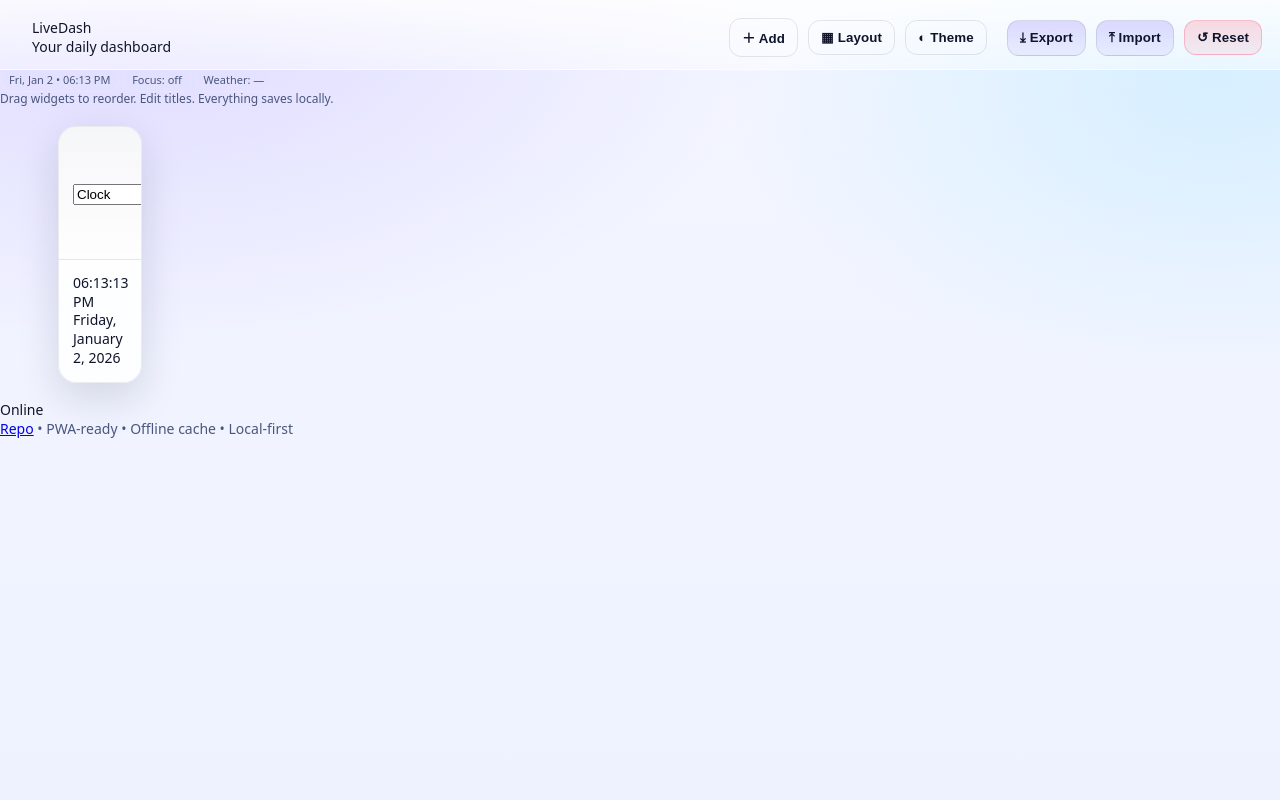
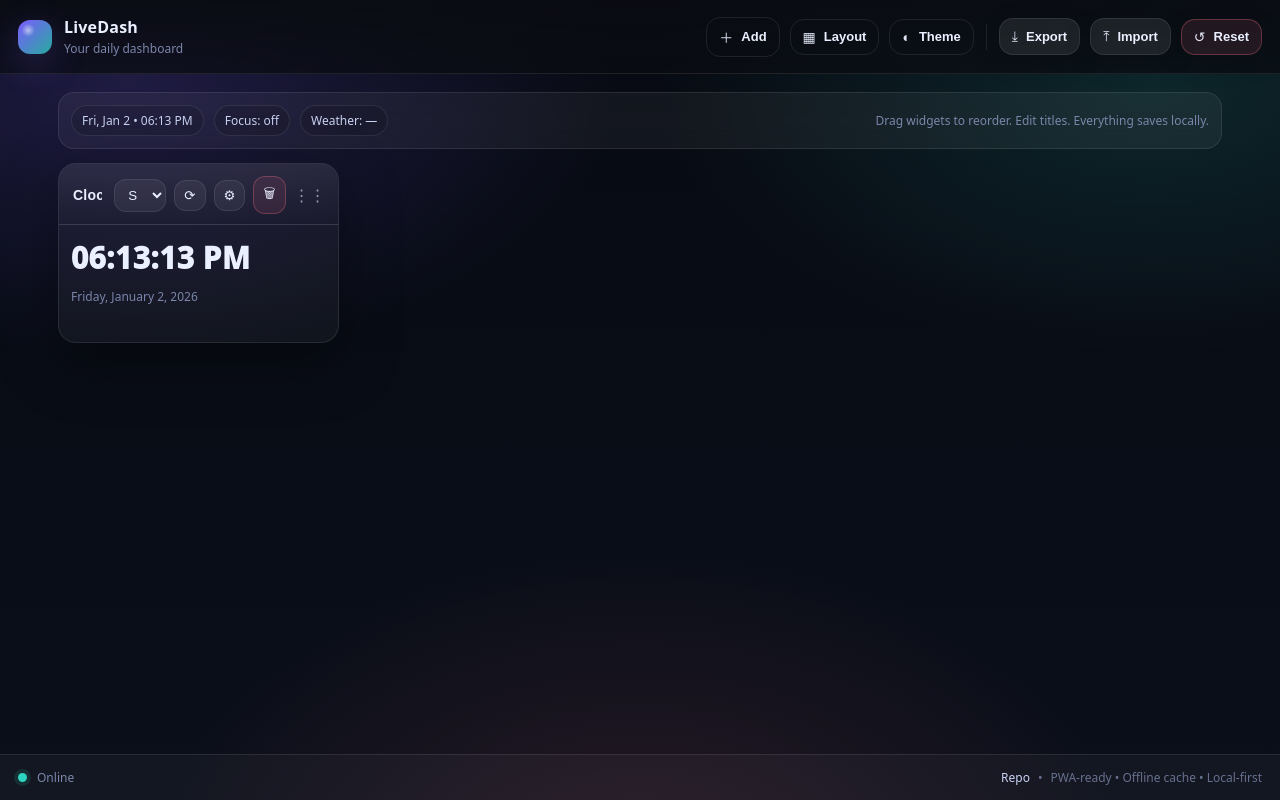
Before and after one commit to Mahan-Imanian/LiveDash, a PHP site: page / in a window 1280 px wide. Run offline with PHP 8.4, Linux system fonts and the light colour scheme.

Commit message:
Update styles.css

```diff
--- a/styles.css
+++ b/styles.css
@@ -1,316 +1,386 @@
 :root{
-  --bg0:#070b16;
-  --bg1:#0b1020;
-  --card:#0f1731;
-  --card2:#0b1329;
-  --text:#e7ecff;
-  --muted:#9aa6cf;
-  --line:#1c2750;
+  --bg0:#070a12;
+  --bg1:#0b0f1a;
+  --bg2:#0f1422;
+  --fg0:#eaf0ff;
+  --fg1:#c8d2f2;
+  --fg2:#9aa7cf;
+  --muted:#7b86aa;
+  --line:rgba(255,255,255,.09);
+  --glass:rgba(255,255,255,.06);
+  --shadow:0 18px 60px rgba(0,0,0,.35);
+  --radius:18px;
+  --pad:14px;
+  --gap:14px;
   --accent:#7c5cff;
-  --danger:#ff4d6d;
-  --shadow: 0 12px 40px rgba(0,0,0,.45);
-  --r:18px;
+  --ok:#2dd4bf;
+  --warn:#f59e0b;
+  --bad:#fb7185;
+  --cols:4;
+  --density:1;
+  --card:glass;
 }
 
-@media (prefers-color-scheme: light){
-  :root{
-    --bg0:#f4f6ff;
-    --bg1:#eef2ff;
-    --card:#ffffff;
-    --card2:#f7f9ff;
-    --text:#10142a;
-    --muted:#4a567e;
-    --line:#dde3ff;
-    --shadow: 0 14px 40px rgba(14,22,50,.14);
-  }
+[data-theme="light"]{
+  --bg0:#f4f6ff;
+  --bg1:#ffffff;
+  --bg2:#f2f5ff;
+  --fg0:#0b1022;
+  --fg1:#162040;
+  --fg2:#2a3a6a;
+  --muted:#5b6a95;
+  --line:rgba(20,30,60,.10);
+  --glass:rgba(20,30,60,.04);
+  --shadow:0 18px 60px rgba(20,30,60,.10);
 }
 
 *{box-sizing:border-box}
 html,body{height:100%}
 body{
   margin:0;
-  background: radial-gradient(1100px 600px at 10% 0%, rgba(124,92,255,.18), transparent 60%),
-              radial-gradient(900px 560px at 95% 10%, rgba(0,193,255,.12), transparent 55%),
-              linear-gradient(180deg, var(--bg0), var(--bg1));
-  color:var(--text);
-  font: 14px/1.35 ui-sans-serif, system-ui, -apple-system, Segoe UI, Roboto, Helvetica, Arial, "Apple Color Emoji","Segoe UI Emoji";
+  font-family: ui-sans-serif, system-ui, -apple-system, Segoe UI, Roboto, Helvetica, Arial, "Apple Color Emoji","Segoe UI Emoji";
+  background:
+    radial-gradient(900px 500px at 10% 10%, rgba(124,92,255,.20), transparent 55%),
+    radial-gradient(900px 500px at 90% 10%, rgba(45,212,191,.14), transparent 55%),
+    radial-gradient(900px 600px at 50% 110%, rgba(251,113,133,.12), transparent 55%),
+    linear-gradient(180deg, var(--bg0), var(--bg1));
+  color:var(--fg0);
+  overflow-x:hidden;
 }
 
-body[data-theme="dark"]{color-scheme:dark}
-body[data-theme="light"]{color-scheme:light}
+#app{min-height:100%; display:flex; flex-direction:column}
 
 .topbar{
-  position:sticky;
-  top:0;
-  z-index:10;
-  backdrop-filter: blur(12px);
-  background: linear-gradient(180deg, rgba(10,14,28,.78), rgba(10,14,28,.35));
-  border-bottom:1px solid rgba(255,255,255,.06);
-  padding:18px 18px 12px;
-  display:flex;
-  align-items:center;
-  justify-content:space-between;
-  gap:14px;
+  position:sticky; top:0; z-index:10;
+  display:flex; align-items:center; justify-content:space-between;
+  padding:16px 18px;
+  border-bottom:1px solid var(--line);
+  background:linear-gradient(180deg, rgba(10,12,18,.92), rgba(10,12,18,.70));
+  backdrop-filter: blur(14px);
+}
+[data-theme="light"] .topbar{
+  background:linear-gradient(180deg, rgba(255,255,255,.92), rgba(255,255,255,.72));
 }
 
-@media (prefers-color-scheme: light){
-  .topbar{background: linear-gradient(180deg, rgba(255,255,255,.82), rgba(255,255,255,.44));}
+.brand{display:flex; align-items:center; gap:12px}
+.logo{
+  width:34px; height:34px; border-radius:12px;
+  background:
+    radial-gradient(12px 12px at 30% 30%, rgba(255,255,255,.55), transparent 55%),
+    linear-gradient(135deg, var(--accent), rgba(45,212,191,.80));
+  box-shadow: 0 10px 34px rgba(124,92,255,.25);
+}
+.brand-text .title{font-weight:800; letter-spacing:.2px}
+.brand-text .subtitle{color:var(--muted); font-size:12px; margin-top:2px}
+
+.top-actions{display:flex; align-items:center; gap:10px}
+.sep{width:1px; height:26px; background:var(--line); margin:0 2px}
+
+.btn{
+  appearance:none; border:1px solid var(--line); background:rgba(255,255,255,.08);
+  color:var(--fg0);
+  padding:9px 12px;
+  border-radius:14px;
+  display:inline-flex; align-items:center; gap:8px;
+  cursor:pointer;
+  box-shadow: 0 8px 26px rgba(0,0,0,.18);
+}
+.btn:hover{transform:translateY(-1px)}
+.btn:active{transform:translateY(0)}
+.btn.ghost{background:transparent; box-shadow:none}
+.btn.danger{border-color: rgba(251,113,133,.30); background:rgba(251,113,133,.10)}
+.btn-ic{font-size:14px; opacity:.95}
+.btn-tx{font-weight:650; font-size:13px}
+
+.main{flex:1; padding:18px; max-width:1200px; width:100%; margin:0 auto}
+
+.statusbar{
+  display:flex; align-items:center; justify-content:space-between;
+  gap:14px;
+  padding:12px 12px;
+  border:1px solid var(--line);
+  border-radius:16px;
+  background:rgba(255,255,255,.05);
+  backdrop-filter: blur(12px);
+}
+.status-left{display:flex; gap:10px; flex-wrap:wrap}
+.status-right{display:flex; gap:10px; align-items:center}
+.hint{color:var(--muted); font-size:12px}
+
+.pill{
+  display:inline-flex; align-items:center;
+  padding:6px 10px;
+  border-radius:999px;
+  border:1px solid var(--line);
+  background:rgba(0,0,0,.12);
+  color:var(--fg1);
+  font-size:12px;
 }
 
-.brand{display:flex; align-items:flex-end; gap:14px; min-width:260px}
-.clock{display:flex; flex-direction:column}
-.time{font-size:34px; font-weight:750; letter-spacing:-.03em}
-.date{color:var(--muted); font-size:13px}
-.status{color:var(--muted); font-size:12px; padding-bottom:2px; white-space:nowrap; overflow:hidden; text-overflow:ellipsis; max-width:520px}
-
-.top-actions{display:flex; gap:10px; align-items:center}
-
+.grid-wrap{margin-top:14px}
 .grid{
-  max-width:1200px;
-  margin: 0 auto;
-  padding: 18px;
   display:grid;
-  grid-template-columns: repeat(12, 1fr);
-  gap:14px;
+  grid-template-columns: repeat(var(--cols), minmax(0, 1fr));
+  gap: calc(var(--gap) / var(--density));
+  align-items:stretch;
+}
+@media (max-width: 980px){
+  .grid{grid-template-columns: repeat(2, minmax(0, 1fr))}
+  .btn-tx{display:none}
+}
+@media (max-width: 560px){
+  .grid{grid-template-columns: 1fr}
+  .status-right{display:none}
 }
 
 .card{
-  background: linear-gradient(180deg, rgba(255,255,255,.06), rgba(255,255,255,.03));
-  border:1px solid rgba(255,255,255,.08);
-  border-radius: var(--r);
+  border:1px solid var(--line);
+  border-radius: var(--radius);
+  background: rgba(255,255,255,.04);
   box-shadow: var(--shadow);
   overflow:hidden;
-  min-height:160px;
-  display:flex;
-  flex-direction:column;
+  min-height: 180px;
+  position:relative;
+}
+:root[style*="--card:solid"] .card{background: var(--bg2)}
+.card[data-size="1"]{grid-column: span 1}
+.card[data-size="2"]{grid-column: span 2}
+.card[data-size="3"]{grid-column: span 4}
+@media (max-width: 980px){
+  .card[data-size="3"]{grid-column: span 2}
+}
+@media (max-width: 560px){
+  .card[data-size="2"], .card[data-size="3"]{grid-column: span 1}
 }
 
-@media (prefers-color-scheme: light){
-  .card{
-    background: linear-gradient(180deg, rgba(255,255,255,.96), rgba(255,255,255,.86));
-    border:1px solid rgba(14,22,50,.08);
-  }
+.card.dragging{opacity:.65; transform: scale(.99)}
+.card.over{outline:2px dashed rgba(124,92,255,.45); outline-offset:-6px}
+
+.card-head{
+  display:flex; align-items:center; justify-content:space-between;
+  padding: 12px 12px 10px;
+  border-bottom:1px solid var(--line);
+  background: linear-gradient(180deg, rgba(255,255,255,.06), rgba(255,255,255,0));
+}
+.card-title{
+  width:100%;
+  font-weight:800;
+  letter-spacing:.2px;
+  border:0;
+  outline:none;
+  background:transparent;
+  color:var(--fg0);
+  font-size:14px;
+}
+.card-title::placeholder{color:var(--muted)}
+.card-actions{display:flex; align-items:center; gap:8px; margin-left:10px}
+.drag{opacity:.6; user-select:none}
+.iconbtn{
+  appearance:none;
+  border:1px solid var(--line);
+  background:rgba(255,255,255,.06);
+  color:var(--fg0);
+  border-radius:12px;
+  padding:7px 9px;
+  cursor:pointer;
+}
+.iconbtn:hover{transform:translateY(-1px)}
+.iconbtn:active{transform:translateY(0)}
+.iconbtn.danger{border-color: rgba(251,113,133,.30); background:rgba(251,113,133,.10)}
+.mini{
+  border:1px solid var(--line);
+  background:rgba(255,255,255,.06);
+  color:var(--fg0);
+  border-radius:12px;
+  padding:7px 9px;
+  cursor:pointer;
 }
 
-.card[data-card="search"]{grid-column: span 6}
-.card[data-card="weather"]{grid-column: span 6}
-.card[data-card="agenda"]{grid-column: span 6}
-.card[data-card="tasks"]{grid-column: span 6}
-.card[data-card="notes"]{grid-column: span 7}
-.card[data-card="links"]{grid-column: span 5}
-.card[data-card="focus"]{grid-column: span 4}
+.card-body{padding:12px}
 
-@media (max-width: 1020px){
-  .card[data-card="search"],.card[data-card="weather"],.card[data-card="agenda"],.card[data-card="tasks"]{grid-column: span 12}
-  .card[data-card="notes"],.card[data-card="links"]{grid-column: span 12}
-  .card[data-card="focus"]{grid-column: span 12}
-  .brand{min-width:0}
-  .status{display:none}
+.footer{
+  display:flex; align-items:center; justify-content:space-between;
+  padding:14px 18px;
+  border-top:1px solid var(--line);
+  color:var(--muted);
+  font-size:12px;
+  background:rgba(255,255,255,.03);
+}
+.footer-left{display:flex; align-items:center; gap:10px}
+.dot{width:9px; height:9px; border-radius:999px; background:var(--ok); box-shadow:0 0 0 4px rgba(45,212,191,.12)}
+.footer-right{display:flex; align-items:center; gap:8px}
+.muted{opacity:.8}
+.link{color:var(--fg1); text-decoration:none}
+.link:hover{text-decoration:underline}
+
+/* Modal */
+.modal{position:fixed; inset:0; z-index:50}
+.modal[hidden]{display:none}
+.modal-backdrop{
+  position:absolute; inset:0;
+  background: rgba(0,0,0,.55);
+  backdrop-filter: blur(8px);
+}
+.modal-panel{
+  position:relative;
+  width:min(920px, calc(100% - 20px));
+  margin: 70px auto 30px;
+  border-radius: 18px;
+  border:1px solid var(--line);
+  background: rgba(15,20,34,.92);
+  box-shadow: 0 30px 90px rgba(0,0,0,.55);
+  overflow:hidden;
+}
+[data-theme="light"] .modal-panel{background: rgba(255,255,255,.92)}
+.modal-head{
+  display:flex; align-items:center; justify-content:space-between;
+  padding:14px 14px;
+  border-bottom:1px solid var(--line);
+}
+.modal-title{font-weight:850}
+.modal-body{padding:14px}
+.toolbar{display:flex; gap:10px; align-items:center; margin-bottom:12px}
+.input{
+  width:100%;
+  border:1px solid var(--line);
+  background:rgba(255,255,255,.06);
+  color:var(--fg0);
+  border-radius:14px;
+  padding:11px 12px;
+  outline:none;
+}
+.select{
+  border:1px solid var(--line);
+  background:rgba(255,255,255,.06);
+  color:var(--fg0);
+  border-radius:14px;
+  padding:11px 12px;
+  outline:none;
+}
+.textarea{
+  width:100%;
+  min-height:140px;
+  border:1px solid var(--line);
+  background:rgba(255,255,255,.06);
+  color:var(--fg0);
+  border-radius:14px;
+  padding:11px 12px;
+  outline:none;
+  resize:vertical;
+}
+.range{width:100%}
+
+.gallery{
+  display:grid;
+  grid-template-columns: repeat(3, minmax(0, 1fr));
+  gap:12px;
+}
+@media (max-width: 820px){
+  .gallery{grid-template-columns: repeat(2, minmax(0, 1fr))}
+}
+@media (max-width: 520px){
+  .gallery{grid-template-columns: 1fr}
 }
 
-.card-head{
-  padding:14px 14px 10px;
-  display:flex;
-  align-items:center;
-  justify-content:space-between;
-  gap:10px;
-  border-bottom:1px solid rgba(255,255,255,.06);
-  background: linear-gradient(180deg, rgba(0,0,0,.14), transparent);
+.gcard{
+  border:1px solid var(--line);
+  border-radius:16px;
+  padding:12px;
+  background: rgba(255,255,255,.04);
+  cursor:pointer;
+}
+.gcard:hover{transform:translateY(-1px)}
+.gtitle{font-weight:850}
+.gmeta{color:var(--muted); font-size:12px; margin-top:4px}
+.gtags{margin-top:10px; display:flex; gap:8px; flex-wrap:wrap}
+.tag{
+  font-size:11px;
+  padding:5px 8px;
+  border-radius:999px;
+  border:1px solid var(--line);
+  background:rgba(0,0,0,.12);
+  color:var(--fg1);
 }
 
-@media (prefers-color-scheme: light){
-  .card-head{border-bottom:1px solid rgba(14,22,50,.08); background: linear-gradient(180deg, rgba(14,22,50,.03), transparent);}
+.importbox, .layoutbox{
+  border:1px solid var(--line);
+  border-radius:16px;
+  padding:12px;
+  background: rgba(255,255,255,.04);
+}
+.import-title{font-weight:850; margin-bottom:10px}
+.import-actions{display:flex; gap:10px; justify-content:flex-end; margin-top:10px}
+.layout-row{
+  display:grid;
+  grid-template-columns: 180px 1fr auto;
+  gap:10px;
+  align-items:center;
+  margin:10px 0;
+}
+@media (max-width: 700px){
+  .layout-row{grid-template-columns: 1fr}
 }
 
-h2,h3{margin:0; font-size:14px; letter-spacing:.02em; text-transform:uppercase; color:var(--muted); font-weight:700}
-.card-body{padding:14px}
+.settings{display:flex; flex-direction:column; gap:10px}
+.settings-row{display:flex; flex-direction:column; gap:6px}
+.lab{font-size:12px; color:var(--muted)}
+.settings-actions{display:flex; gap:10px; justify-content:flex-end}
+.settings-hint{font-size:12px; color:var(--muted)}
 
-.btn{
-  appearance:none;
-  border:1px solid rgba(255,255,255,.10);
-  background: linear-gradient(180deg, rgba(124,92,255,.22), rgba(124,92,255,.08));
-  color:var(--text);
-  padding:9px 12px;
-  border-radius: 12px;
-  cursor:pointer;
-  font-weight:650;
-  letter-spacing:.01em;
+.kpi-row{display:flex; gap:10px; flex-wrap:wrap}
+.kpi{
+  border:1px solid var(--line);
+  background:rgba(255,255,255,.04);
+  border-radius:16px;
+  padding:10px 12px;
+  min-width: 132px;
 }
+.kpi .k{font-size:12px; color:var(--muted)}
+.kpi .v{margin-top:6px; font-size:18px; font-weight:900}
 
-@media (prefers-color-scheme: light){
-  .btn{border:1px solid rgba(14,22,50,.10)}
+.row{display:flex; gap:10px; flex-wrap:wrap}
+.stack{display:flex; flex-direction:column; gap:10px}
+hr.sep2{border:0; border-top:1px solid var(--line); margin:10px 0}
+
+.todo{display:flex; gap:10px; margin-bottom:10px}
+.todo .input{flex:1}
+.list{display:flex; flex-direction:column; gap:8px}
+.item{
+  display:flex; align-items:center; justify-content:space-between; gap:10px;
+  border:1px solid var(--line);
+  border-radius:14px;
+  padding:10px 10px;
+  background:rgba(255,255,255,.04);
 }
+.item .left{display:flex; align-items:center; gap:10px}
+.chk{width:18px; height:18px}
+.item.done{opacity:.75}
+.item .txt{color:var(--fg1)}
+.item.done .txt{text-decoration:line-through; color:var(--muted)}
 
-.btn:hover{border-color: rgba(124,92,255,.55)}
-.btn:active{transform: translateY(1px)}
-.btn.ghost{background: transparent}
-.btn.danger{
-  background: linear-gradient(180deg, rgba(255,77,109,.20), rgba(255,77,109,.08));
-  border-color: rgba(255,77,109,.30);
+.timer{
+  display:flex; align-items:center; justify-content:space-between; gap:10px;
+  border:1px solid var(--line);
+  border-radius:18px;
+  padding:12px;
+  background:rgba(255,255,255,.04);
 }
-.btn.danger:hover{border-color: rgba(255,77,109,.70)}
+.big{font-size:30px; font-weight:950; letter-spacing:.4px}
+.small{color:var(--muted); font-size:12px}
+.timer .btn{box-shadow:none}
 
-.select,.input,.textarea{
-  width:100%;
-  border:1px solid rgba(255,255,255,.10);
-  background: rgba(0,0,0,.12);
-  color:var(--text);
+.links{display:flex; flex-direction:column; gap:8px}
+.linkrow{
+  display:flex; gap:8px; align-items:center;
+}
+.linkrow .input{flex:1}
+a.quick{
+  display:block;
   padding:10px 12px;
-  border-radius: 14px;
-  outline:none;
+  border:1px solid var(--line);
+  border-radius:14px;
+  background:rgba(255,255,255,.04);
+  text-decoration:none;
+  color:var(--fg0);
 }
-
-@media (prefers-color-scheme: light){
-  .select,.input,.textarea{border:1px solid rgba(14,22,50,.12); background: rgba(14,22,50,.03);}
-}
-
-.select:focus,.input:focus,.textarea:focus{border-color: rgba(124,92,255,.7); box-shadow: 0 0 0 4px rgba(124,92,255,.15)}
-.textarea{min-height: 220px; resize: vertical; font-family: ui-monospace, SFMono-Regular, Menlo, Monaco, Consolas, "Liberation Mono", "Courier New", monospace; font-size: 12px}
-
-.hint-row{display:flex; gap:10px; align-items:center; margin-top:10px}
-.hint{color:var(--muted); font-size:12px}
-.hint.tiny{font-size:11px}
-.pill{
-  border:1px solid rgba(255,255,255,.12);
-  color:var(--muted);
-  padding:4px 8px;
-  border-radius:999px;
-  font-size:11px;
-}
-
-.list{display:flex; flex-direction:column; gap:10px}
-.item{
-  display:flex;
-  align-items:flex-start;
-  justify-content:space-between;
-  gap:10px;
-  padding:10px 10px;
-  border:1px solid rgba(255,255,255,.08);
-  background: rgba(0,0,0,.10);
-  border-radius: 14px;
-}
-@media (prefers-color-scheme: light){
-  .item{border:1px solid rgba(14,22,50,.10); background: rgba(14,22,50,.03);}
-}
-.item .meta{color:var(--muted); font-size:12px}
-.item .title{font-weight:700}
-.item .right{display:flex; gap:8px; align-items:center}
-.item .tag{color:var(--muted); font-size:12px; border:1px solid rgba(255,255,255,.10); padding:2px 8px; border-radius:999px}
-
-.segmented{display:flex; gap:8px}
-.seg{
-  appearance:none;
-  border:1px solid rgba(255,255,255,.10);
-  background: transparent;
-  color:var(--muted);
-  padding:8px 10px;
-  border-radius: 999px;
-  cursor:pointer;
-  font-weight:700;
-}
-.seg[aria-pressed="true"]{color:var(--text); border-color: rgba(124,92,255,.55); background: rgba(124,92,255,.14)}
-
-.muted{color:var(--muted)}
-.row{display:flex; gap:10px; align-items:center; flex-wrap:wrap}
-.file{position:relative; overflow:hidden}
-.file input{position:absolute; inset:0; opacity:0; cursor:pointer}
-
-.weather-top{display:flex; justify-content:space-between; align-items:center; gap:12px}
-.weather-now{font-size:30px; font-weight:780; letter-spacing:-.03em; margin-top:6px}
-.weather-icon{width:46px; height:46px; border-radius: 16px; background: rgba(124,92,255,.14); display:flex; align-items:center; justify-content:center; border:1px solid rgba(124,92,255,.22)}
-.weather-meta{margin-top:10px; color:var(--muted); font-size:12px; display:flex; gap:12px; flex-wrap:wrap}
-.forecast{margin-top:12px; display:grid; grid-template-columns: repeat(3, 1fr); gap:10px}
-.fore{
-  border:1px solid rgba(255,255,255,.08);
-  background: rgba(0,0,0,.10);
-  border-radius: 14px;
-  padding:10px;
-}
-@media (prefers-color-scheme: light){
-  .fore{border:1px solid rgba(14,22,50,.10); background: rgba(14,22,50,.03);}
-}
-.fore .d{color:var(--muted); font-size:12px}
-.fore .t{font-weight:800; margin-top:4px}
-
-.notes{display:block}
-.preview{
-  border:1px solid rgba(255,255,255,.08);
-  background: rgba(0,0,0,.10);
-  border-radius: 14px;
-  padding:12px;
-  min-height: 220px;
-  overflow:auto;
-}
-.preview h1{font-size:18px; margin:12px 0 8px}
-.preview h2{font-size:16px; margin:12px 0 8px; color:var(--text); text-transform:none}
-.preview p{margin:8px 0}
-.preview code{padding:2px 6px; border-radius: 10px; background: rgba(124,92,255,.12); border:1px solid rgba(124,92,255,.18)}
-.preview pre{padding:12px; border-radius: 14px; background: rgba(0,0,0,.16); border:1px solid rgba(255,255,255,.08); overflow:auto}
-.preview a{color: var(--accent); text-decoration:none}
-.preview ul{margin:8px 0 8px 18px}
-.preview blockquote{margin:10px 0; padding:10px 12px; border-left:3px solid rgba(124,92,255,.45); background: rgba(124,92,255,.10); border-radius: 12px}
-
-.links{display:flex; flex-direction:column; gap:14px}
-.group{display:flex; flex-direction:column; gap:8px}
-.group-head{display:flex; justify-content:space-between; align-items:center}
-.group-name{font-weight:820; letter-spacing:-.01em}
-.link-grid{display:grid; grid-template-columns: repeat(2, 1fr); gap:10px}
-@media (max-width: 520px){.link-grid{grid-template-columns: 1fr}}
-.a{
-  display:flex;
-  align-items:center;
-  justify-content:space-between;
-  gap:10px;
-  padding:10px 10px;
-  border-radius: 14px;
-  border:1px solid rgba(255,255,255,.08);
-  background: rgba(0,0,0,.10);
-  text-decoration:none;
-  color:var(--text);
-}
-@media (prefers-color-scheme: light){
-  .a{border:1px solid rgba(14,22,50,.10); background: rgba(14,22,50,.03);}
-}
-.a:hover{border-color: rgba(124,92,255,.55)}
-.a .u{color:var(--muted); font-size:12px; overflow:hidden; text-overflow:ellipsis; white-space:nowrap; max-width:220px}
-
-.focus{display:flex; flex-direction:column; gap:10px}
-.focus-time{font-size:44px; font-weight:860; letter-spacing:-.04em}
-.focus-actions{display:flex; gap:10px; flex-wrap:wrap}
-
-.dlg{
-  border:none;
-  border-radius: 18px;
-  padding:0;
-  background: transparent;
-}
-.dlg::backdrop{background: rgba(0,0,0,.55)}
-.dlg-inner{
-  width:min(720px, calc(100vw - 24px));
-  background: linear-gradient(180deg, rgba(255,255,255,.08), rgba(255,255,255,.04));
-  border:1px solid rgba(255,255,255,.10);
-  border-radius: 18px;
-  box-shadow: var(--shadow);
-  overflow:hidden;
-}
-@media (prefers-color-scheme: light){
-  .dlg-inner{background: linear-gradient(180deg, rgba(255,255,255,.95), rgba(255,255,255,.88)); border:1px solid rgba(14,22,50,.10);}
-}
-.dlg-head{
-  display:flex;
-  align-items:center;
-  justify-content:space-between;
-  gap:10px;
-  padding:14px;
-  border-bottom:1px solid rgba(255,255,255,.08);
-}
-@media (prefers-color-scheme: light){.dlg-head{border-bottom:1px solid rgba(14,22,50,.10)}}
-.dlg-body{padding:14px}
-.form-grid{display:grid; grid-template-columns: repeat(2, 1fr); gap:12px}
-@media (max-width: 720px){.form-grid{grid-template-columns: 1fr}}
-.field{display:flex; flex-direction:column; gap:6px}
-.field.full{grid-column: 1 / -1}
-.lbl{color:var(--muted); font-weight:800; text-transform:uppercase; font-size:12px; letter-spacing:.03em}
-
-.palette .dlg-body{padding-top:0}
-.palette #palList .item{cursor:pointer}
+a.quick:hover{transform:translateY(-1px)}
```
